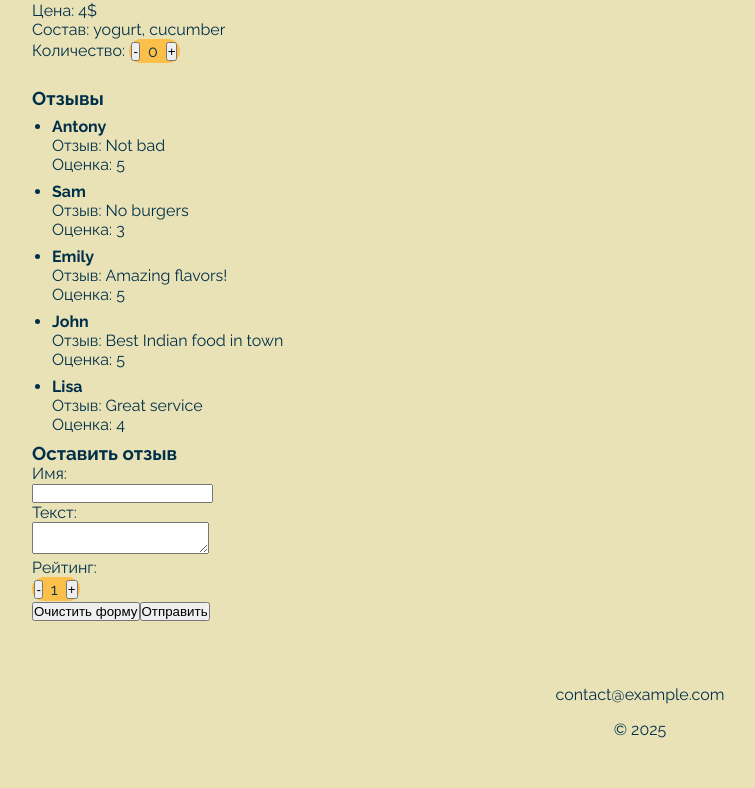
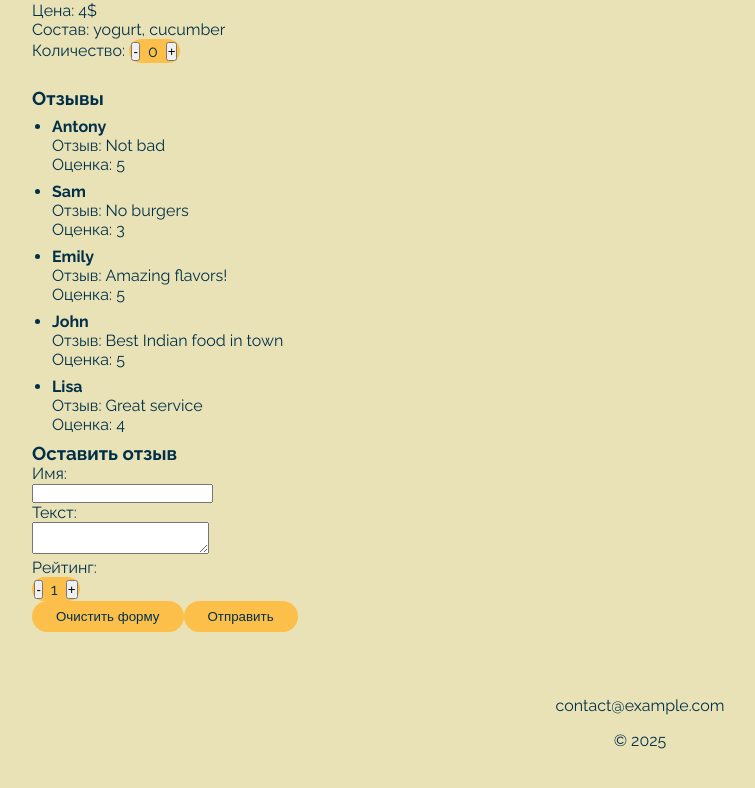
Before and after one commit to auddax/food-delivery-service, a React (Vite) app: page / in a window 1280 px wide. Shown: the part 851-1639 px from the top of the page, without its empty margins (0-755 px from the left). Built offline with nearby package versions, Linux system fonts and the light colour scheme.

Commit message:
refactor: add Button component (Sun, Jun 01, 2025 06:14:51 PM)

```diff
--- /dev/null
+++ b/src/components/Button/Button.jsx
@@ -0,0 +1,13 @@
+import classnames from 'classnames';
+
+import styles from './Button.module.scss';
+
+export const Button = ({ type, onClick, className, children }) => (
+  <button
+    type={type}
+    onClick={onClick}
+    className={classnames(styles.btn, styles[className])}
+  >
+    {children}
+  </button>
+);
--- /dev/null
+++ b/src/components/Button/Button.module.scss
@@ -0,0 +1,16 @@
+@import '../../styles/colors.scss';
+
+.btn {
+  border: none;
+  color: $color-text-primary;
+  border-radius: 50px;
+  background-color: $color-background-secondary;
+  padding: .5rem 1.5rem;
+  cursor: pointer;
+  transition: .4s;
+
+  &.alt {
+    color: $color-text-secondary;
+    background-color: $color-accent-primary;
+  }
+}
--- a/src/components/ReviewForm/ReviewForm.jsx
+++ b/src/components/ReviewForm/ReviewForm.jsx
@@ -1,5 +1,6 @@
 import classnames from 'classnames';
 import { useContext } from 'react';
+import { Button } from 'src/components/Button/Button';
 import { FormItem } from 'src/components/FormItem/FormItem';
 import { RatingCounter } from 'src/components/ReviewForm/RatingCounter';
 import { Title } from 'src/components/Title/Title';
@@ -50,19 +51,12 @@ export const ReviewForm = () => {
           />
         </FormItem>
         <div className={styles.formActions}>
-          <button
-            type='button'
-            onClick={clear}
-            className={classnames(styles.formBtn, styles[theme])}
-          >
+          <Button type='button' onClick={clear} className={theme}>
             Очистить форму
-          </button>
-          <button
-            type='submit'
-            className={classnames(styles.formBtn, styles[theme])}
-          >
+          </Button>
+          <Button type='submit' className={theme}>
             Отправить
-          </button>
+          </Button>
         </div>
       </form>
     </div>
--- a/src/components/ReviewForm/ReviewForm.module.scss
+++ b/src/components/ReviewForm/ReviewForm.module.scss
@@ -12,20 +12,6 @@
     width: 17rem;
     padding: .25rem;
   }
-  .form-btn {
-    border: none;
-    color: $color-text-primary;
-    border-radius: 50px;
-    background-color: $color-background-secondary;
-    padding: .5rem 1.5rem;
-    cursor: pointer;
-    transition: .4s;
-
-    &.alt {
-      color: $color-text-secondary;
-      background-color: $color-accent-primary;
-    }
-  }
   .counter-input {
     text-align: center;
     width: 1.5rem;
```
